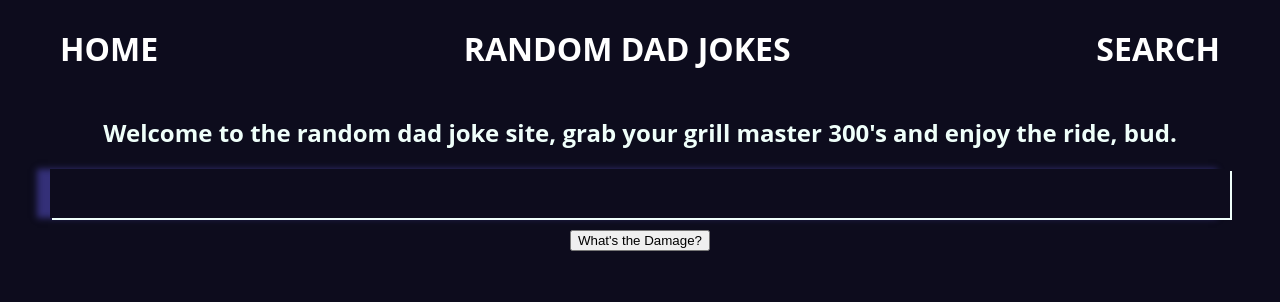
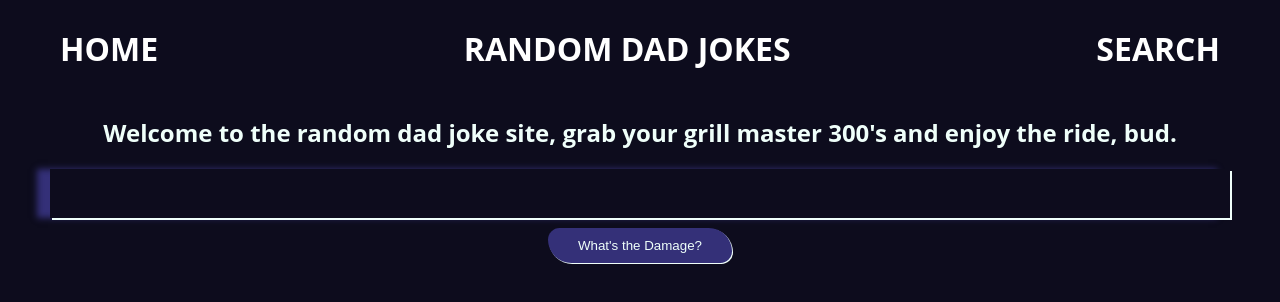
Before and after one commit to Jawilkes232/random-dad-jokes, a React (Create React App) app: page / in a window 1280 px wide. Shown: the top 302 px of the page. Built offline with nearby package versions, Linux system fonts and the light colour scheme; no server answers.

Commit message:
updated styling and changed favicon

```diff
--- a/public/index.html
+++ b/public/index.html
@@ -24,7 +24,7 @@
       work correctly both with client-side routing and a non-root public URL.
       Learn how to configure a non-root public URL by running `npm run build`.
     -->
-    <title>React App</title>
+    <title>Random Dad Jokes</title>
   </head>
   <body>
     <noscript>You need to enable JavaScript to run this app.</noscript>
--- /dev/null
+++ b/src/Button.js
@@ -0,0 +1,17 @@
+import styled from 'styled-components';
+
+const Button = styled.button`
+	padding: 10px 30px;
+	color: #effffa;
+	background-color: #343078;
+	border-radius: 15px 30px;
+	outline: none;
+	border: none;
+	box-shadow: 1px 1px #effffa;
+	&:active {
+		background-color: #3e8e41;
+		box-shadow: 0 5px #666;
+		transform: translateY(4px);
+	}
+`;
+export default Button;
--- a/src/RandomJoke.js
+++ b/src/RandomJoke.js
@@ -1,5 +1,6 @@
 import React, { useState, useEffect } from 'react';
 import Card from './Card';
+import Button from './Button';
 
 const RandomJoke = () => {
 	const [joke, setJoke] = useState([]);
@@ -22,7 +23,7 @@ const RandomJoke = () => {
 					<h1>{joke.joke}</h1>
 				</Card>
 			) : null}
-			<button onClick={getJoke}>What's the Damage?</button>
+			<Button onClick={getJoke}>What's the Damage?</Button>
 		</div>
 	);
 };
```
Also changed, not shown: 1 other file (tests, documents, lock files or other folders).
